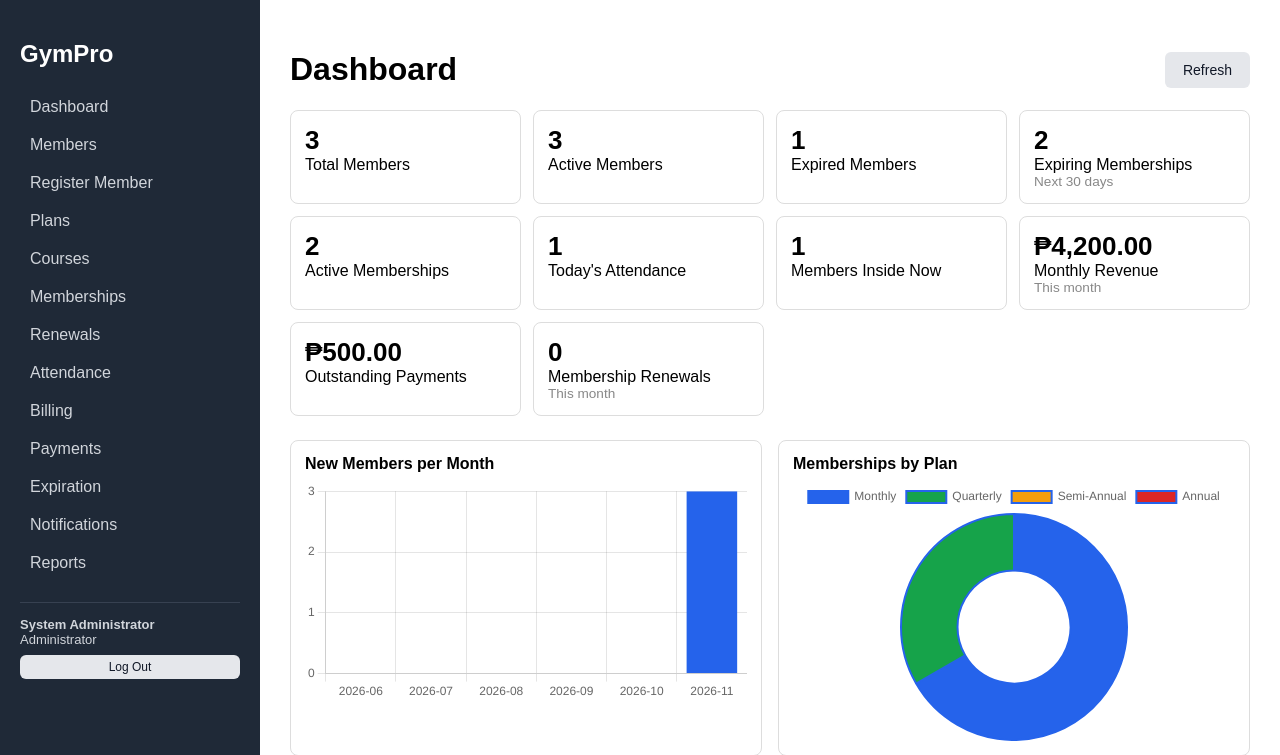
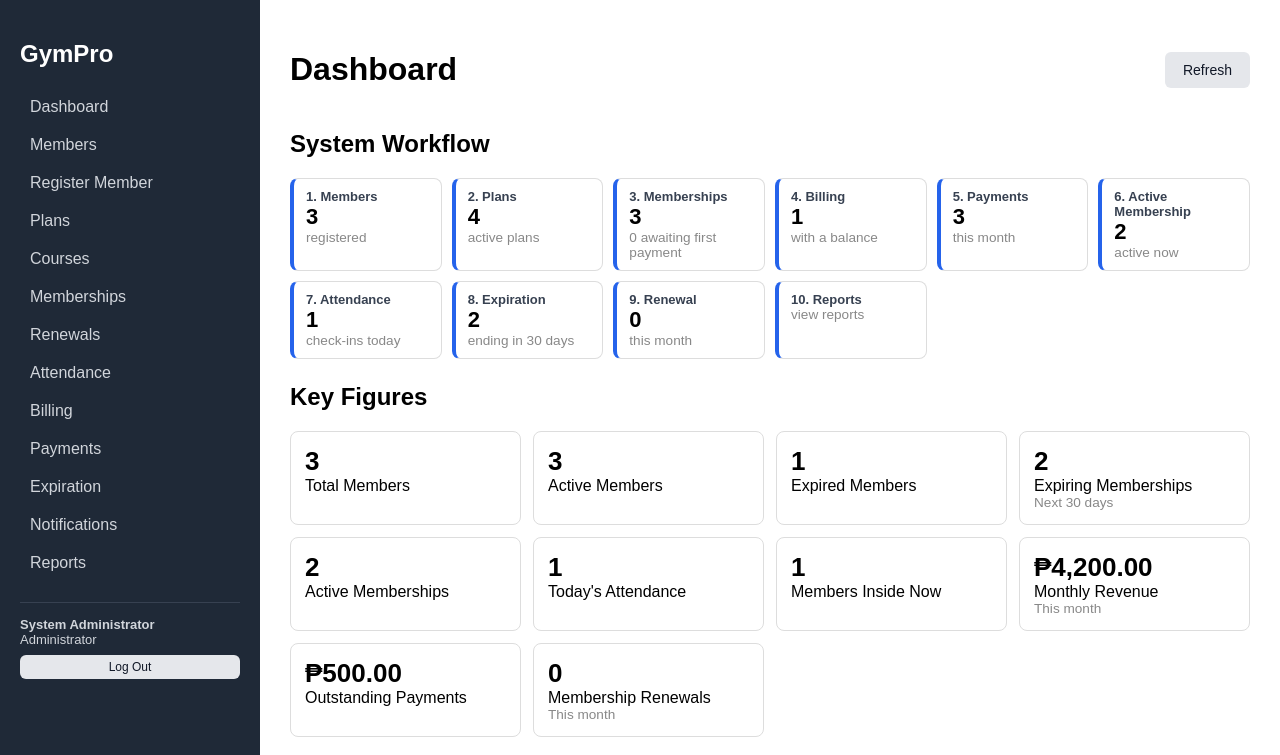
Before and after one commit to Radleyyyy/GYM_MANAGEMENT_SYSTEM, a Flask app: page / in a window 1280 px wide. Shown: the top 755 px of the page. Run offline with Flask 3, Linux system fonts and the light colour scheme; the visitor is signed in with stand-in values (Sample User, id 1); data comes from the database, SQL or seed files in the repository.

Commit message:
Lab 36: complete system integration
Co-Authored-By: Claude Sonnet 5.5 <noreply@anthropic.com>
Claude-Session: https://claude.ai/code/session_01QLzJ8FNymYG2JacZtpnBWW

```diff
--- a/models/dashboard_model.py
+++ b/models/dashboard_model.py
@@ -46,6 +46,14 @@ def dashboard_data(today=None, months_back=6):
             "monthly_revenue": one(
                 "SELECT COALESCE(SUM(amount_paid), 0) FROM payments WHERE substr(payment_date, 1, 7) = ?",
                 month),
+            # Lab 36: counts for the workflow strip
+            "plans": one("SELECT COUNT(*) FROM membership_plans WHERE status = 'active'"),
+            "memberships_total": one("SELECT COUNT(*) FROM memberships WHERE status != 'cancelled'"),
+            "awaiting_payment": one(
+                """SELECT COUNT(*) FROM memberships WHERE status = 'pending'
+                   AND membership_id NOT IN (SELECT membership_id FROM payments)"""),
+            "payments_month": one(
+                "SELECT COUNT(*) FROM payments WHERE substr(payment_date, 1, 7) = ?", month),
             "renewals": one(
                 """SELECT COUNT(*) FROM memberships
                    WHERE is_renewal = 1 AND substr(date(created_at), 1, 7) = ?""", month),
@@ -71,7 +79,9 @@ def dashboard_data(today=None, months_back=6):
     finally:
         conn.close()
 
-    kpi["outstanding"] = report_model.revenue_report(t, t)["outstanding"]
+    revenue_info = report_model.revenue_report(t, t)
+    kpi["outstanding"] = revenue_info["outstanding"]
+    kpi["with_balance"] = revenue_info["counts"]["partial"] + revenue_info["counts"]["unpaid"]
 
     buckets = {"Today": 0, "1-7 days": 0, "8-14 days": 0, "15-30 days": 0}
     for e in ends:
--- a/static/style.css
+++ b/static/style.css
@@ -149,3 +149,10 @@ textarea { padding: 10px; border: 1px solid #d1d5db; border-radius: 6px; font-si
 .login-card .flash { max-width: none; }
 .sidebar .userbox { margin-top: 20px; padding-top: 14px; border-top: 1px solid #374151; color: #d1d5db; font-size: 13px; }
 .sidebar .userbox button { margin-top: 8px; width: 100%; }
+
+/* Lab 36: workflow strip */
+.flow { display: grid; grid-template-columns: repeat(auto-fill, minmax(150px, 1fr)); gap: 10px; margin-bottom: 24px; }
+.flow-step { background: #fff; border: 1px solid #ddd; border-left: 4px solid #2563eb; border-radius: 8px; padding: 10px 12px; text-decoration: none; color: inherit; }
+a.flow-step:hover { border-color: #2563eb; }
+.flow-label { font-size: 13px; font-weight: bold; color: #374151; }
+.flow-value { font-size: 22px; font-weight: bold; }
--- a/templates/dashboard.html
+++ b/templates/dashboard.html
@@ -6,6 +6,30 @@
   <a href="{{ url_for('main.dashboard') }}" class="btn btn-light">Refresh</a>
 </div>
 
+<h2>System Workflow</h2>
+<div class="flow">
+  {% set steps = [
+    ('members', 'members.list_members', 'Members', d.kpi.total_members, 'registered'),
+    ('plans', 'plans.list_plans', 'Plans', d.kpi.plans, 'active plans'),
+    ('memberships', 'memberships.list_memberships', 'Memberships', d.kpi.memberships_total, d.kpi.awaiting_payment ~ ' awaiting first payment'),
+    ('billing', 'billing.list_memberships', 'Billing', d.kpi.with_balance, 'with a balance'),
+    ('payments', 'payments.list_payments', 'Payments', d.kpi.payments_month, 'this month'),
+    ('memberships', 'memberships.list_memberships', 'Active Membership', d.kpi.active_memberships, 'active now'),
+    ('attendance', 'attendance.checkin', 'Attendance', d.kpi.attendance_today, 'check-ins today'),
+    ('expiration', 'expiration.monitor', 'Expiration', d.kpi.expiring, 'ending in 30 days'),
+    ('renewals', 'renewals.search', 'Renewal', d.kpi.renewals, 'this month'),
+    ('reports', 'reports.index', 'Reports', None, 'view reports'),
+  ] %}
+  {% for module, endpoint, label, value, note in steps %}
+  {% if can(module) %}<a class="flow-step" href="{{ url_for(endpoint) }}">{% else %}<div class="flow-step">{% endif %}
+    <div class="flow-label">{{ loop.index }}. {{ label }}</div>
+    {% if value is not none %}<div class="flow-value">{{ value }}</div>{% endif %}
+    <div class="muted">{{ note }}</div>
+  {% if can(module) %}</a>{% else %}</div>{% endif %}
+  {% endfor %}
+</div>
+
+<h2>Key Figures</h2>
 <div class="kpi-grid">
   <a class="kpi" href="{{ url_for('members.list_members') }}"><div class="kpi-value">{{ d.kpi.total_members }}</div><div>Total Members</div></a>
   <a class="kpi" href="{{ url_for('members.list_members', status='active') }}"><div class="kpi-value">{{ d.kpi.active_members }}</div><div>Active Members</div></a>
```
